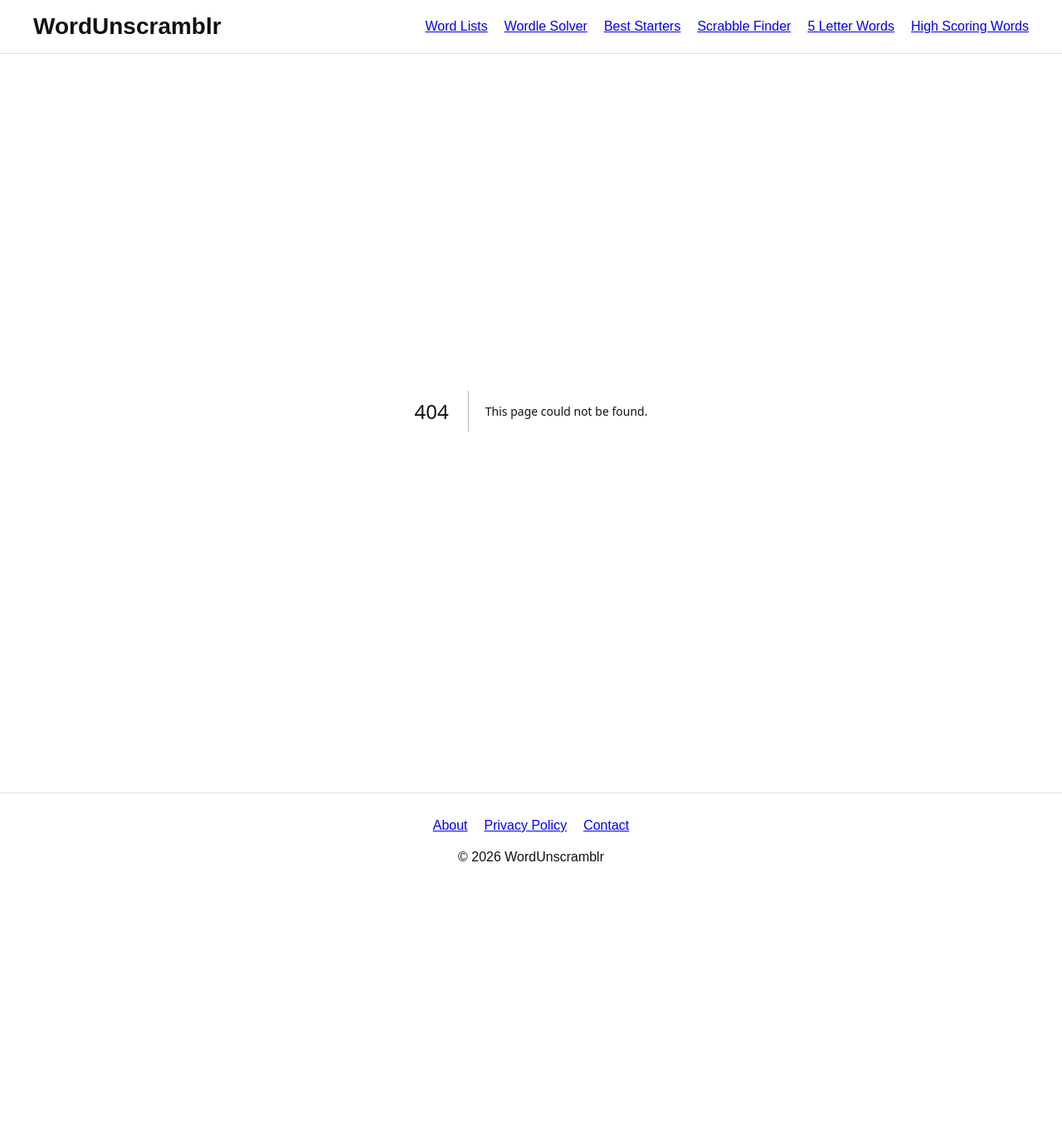
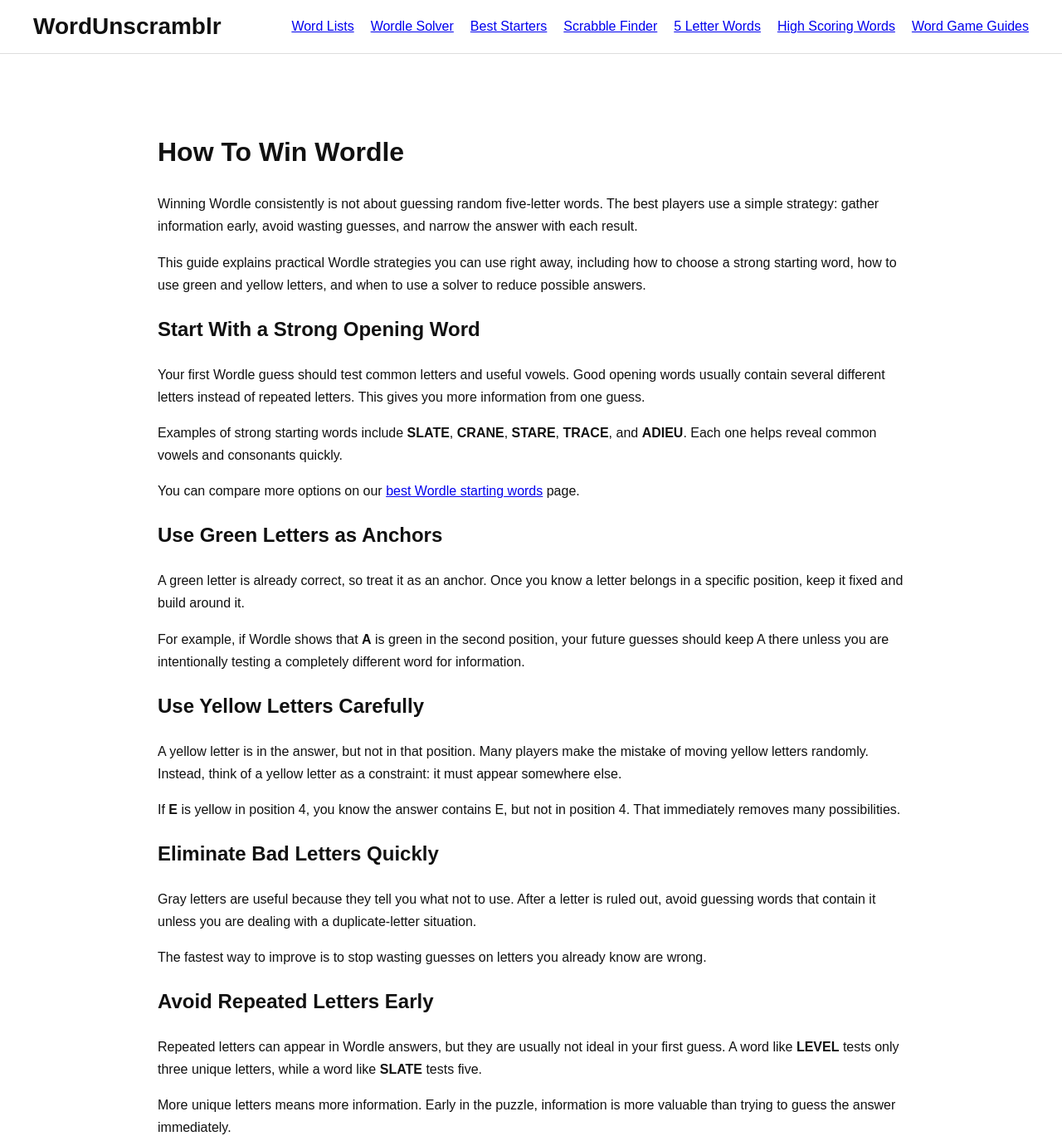
Before and after one commit to valuesource/word-tools, a Next.js app: page /guides/how-to-win-wordle in a window 1280 px wide. Before the commit this address had no page. Shown: the top 1369 px of the page at 83% size. Before the commit the page ends 1088 px from the top, so only its background shows below. Built offline with nearby package versions, Linux system fonts and the light colour scheme.

Commit message:
Add How To Win Wordle guide

```diff
--- /dev/null
+++ b/app/guides/how-to-win-wordle/page.js
@@ -0,0 +1,198 @@
+import Link from 'next/link'
+
+export const metadata = {
+  title: 'How To Win Wordle: Practical Strategies That Actually Help',
+  description:
+    'Learn how to win Wordle more consistently with smart starting words, letter elimination, pattern strategy, and solver tips.',
+}
+
+export default function HowToWinWordlePage() {
+  return (
+    <main style={{ maxWidth: 900, margin: '0 auto', padding: 40, lineHeight: 1.7 }}>
+      <h1>How To Win Wordle</h1>
+
+      <p>
+        Winning Wordle consistently is not about guessing random five-letter
+        words. The best players use a simple strategy: gather information early,
+        avoid wasting guesses, and narrow the answer with each result.
+      </p>
+
+      <p>
+        This guide explains practical Wordle strategies you can use right away,
+        including how to choose a strong starting word, how to use green and
+        yellow letters, and when to use a solver to reduce possible answers.
+      </p>
+
+      <h2>Start With a Strong Opening Word</h2>
+
+      <p>
+        Your first Wordle guess should test common letters and useful vowels.
+        Good opening words usually contain several different letters instead of
+        repeated letters. This gives you more information from one guess.
+      </p>
+
+      <p>
+        Examples of strong starting words include <strong>SLATE</strong>,{' '}
+        <strong>CRANE</strong>, <strong>STARE</strong>, <strong>TRACE</strong>,
+        and <strong>ADIEU</strong>. Each one helps reveal common vowels and
+        consonants quickly.
+      </p>
+
+      <p>
+        You can compare more options on our{' '}
+        <Link href="/best-wordle-starting-words">
+          best Wordle starting words
+        </Link>{' '}
+        page.
+      </p>
+
+      <h2>Use Green Letters as Anchors</h2>
+
+      <p>
+        A green letter is already correct, so treat it as an anchor. Once you
+        know a letter belongs in a specific position, keep it fixed and build
+        around it.
+      </p>
+
+      <p>
+        For example, if Wordle shows that <strong>A</strong> is green in the
+        second position, your future guesses should keep A there unless you are
+        intentionally testing a completely different word for information.
+      </p>
+
+      <h2>Use Yellow Letters Carefully</h2>
+
+      <p>
+        A yellow letter is in the answer, but not in that position. Many players
+        make the mistake of moving yellow letters randomly. Instead, think of a
+        yellow letter as a constraint: it must appear somewhere else.
+      </p>
+
+      <p>
+        If <strong>E</strong> is yellow in position 4, you know the answer
+        contains E, but not in position 4. That immediately removes many
+        possibilities.
+      </p>
+
+      <h2>Eliminate Bad Letters Quickly</h2>
+
+      <p>
+        Gray letters are useful because they tell you what not to use. After a
+        letter is ruled out, avoid guessing words that contain it unless you are
+        dealing with a duplicate-letter situation.
+      </p>
+
+      <p>
+        The fastest way to improve is to stop wasting guesses on letters you
+        already know are wrong.
+      </p>
+
+      <h2>Avoid Repeated Letters Early</h2>
+
+      <p>
+        Repeated letters can appear in Wordle answers, but they are usually not
+        ideal in your first guess. A word like <strong>LEVEL</strong> tests only
+        three unique letters, while a word like <strong>SLATE</strong> tests
+        five.
+      </p>
+
+      <p>
+        More unique letters means more information. Early in the puzzle,
+        information is more valuable than trying to guess the answer immediately.
+      </p>
+
+      <h2>Use Patterns to Narrow the Answer</h2>
+
+      <p>
+        Once you know some positions, use a pattern. For example:
+      </p>
+
+      <ul>
+        <li><strong>A**E*</strong> means A is first and E is fourth.</li>
+        <li><strong>**A**</strong> means A is in the third position.</li>
+        <li><strong>*R*E*</strong> means R is second and E is fourth.</li>
+      </ul>
+
+      <p>
+        Our <Link href="/wordle-solver">Wordle Solver</Link> lets you enter
+        patterns, included letters, excluded letters, and yellow-letter rules to
+        find possible answers.
+      </p>
+
+      <h2>When To Use a Wordle Solver</h2>
+
+      <p>
+        A solver is most useful after your first or second guess. At that point,
+        you usually have enough information to reduce the possible answers
+        dramatically.
+      </p>
+
+      <p>
+        Instead of scrolling through random words, enter your known green,
+        yellow, and gray letters into the solver. This gives you a focused list
+        of possible answers ranked by usefulness.
+      </p>
+
+      <h2>Common Wordle Mistakes</h2>
+
+      <ul>
+        <li>Using too many repeated letters early.</li>
+        <li>Ignoring yellow-letter position rules.</li>
+        <li>Reusing gray letters unnecessarily.</li>
+        <li>Guessing obscure words too soon.</li>
+        <li>Choosing words that do not test enough new letters.</li>
+      </ul>
+
+      <h2>Simple Winning Strategy</h2>
+
+      <p>
+        A strong Wordle approach looks like this:
+      </p>
+
+      <ol>
+        <li>Start with a word that has common letters and no repeats.</li>
+        <li>Use the second guess to test new letters.</li>
+        <li>Lock in green letters.</li>
+        <li>Move yellow letters to new positions.</li>
+        <li>Remove gray letters from consideration.</li>
+        <li>Use a solver when the answer pool becomes small.</li>
+      </ol>
+
+      <h2>Helpful Wordle Tools</h2>
+
+      <ul>
+        <li><Link href="/wordle-solver">Wordle Solver</Link></li>
+        <li><Link href="/best-wordle-starting-words">Best Wordle Starting Words</Link></li>
+        <li><Link href="/5-letter-words">5 Letter Words</Link></li>
+        <li><Link href="/words-containing/th">Words Containing TH</Link></li>
+      </ul>
+
+      <h2>FAQ</h2>
+
+      <h3>What is the best first word for Wordle?</h3>
+      <p>
+        There is no single perfect first word, but strong options include
+        SLATE, CRANE, STARE, TRACE, and ADIEU because they test useful vowels
+        and common consonants.
+      </p>
+
+      <h3>Should I use vowels first?</h3>
+      <p>
+        Yes, but balance matters. A word with several vowels can be useful, but
+        you also need common consonants like R, S, T, L, N, and C.
+      </p>
+
+      <h3>Are repeated letters bad?</h3>
+      <p>
+        Repeated letters are not bad, but they are usually less useful early.
+        Early guesses should test as many different letters as possible.
+      </p>
+
+      <h3>When should I use a Wordle solver?</h3>
+      <p>
+        A solver is most helpful after one or two guesses, once you have green,
+        yellow, or gray clues to narrow the possible answers.
+      </p>
+    </main>
+  )
+}
--- a/app/page.js
+++ b/app/page.js
@@ -99,6 +99,7 @@ export default function Home() {
         <li><Link href="/wordle-helper">Wordle Helper</Link></li>
         <li><Link href="/scrabble-word-finder">Scrabble Word Finder</Link></li>
         <li><Link href="/best-wordle-starting-words">Best Wordle Starting Words</Link></li>
+        <li><Link href="/guides">Word Game Guides</Link></li>
 
         </ul>
       </section>
--- a/app/sitemap.js
+++ b/app/sitemap.js
@@ -19,6 +19,7 @@ export default async function sitemap() {
     urls.push('/highest-scoring-words')
     urls.push('/scrabble-word-finder')
     urls.push('/wordle-helper')
+    urls.push('/guides')
   })
 
   const commonCombos = [
--- a/components/Header.js
+++ b/components/Header.js
@@ -61,7 +61,10 @@ export default function Header() {
           <Link href="/highest-scoring-words">
             High Scoring Words
           </Link>
-        </nav>
+
+          <Link href="/guides">
+            Word Game Guides</Link>
+                 </nav>
       </div>
     </header>
   )
```
Also changed, not shown: app/guides/page.js (added, +74 -0 lines), app/guides/best-scrabble-words/page.js (added), app/guides/best-wordle-strategies/page.js (added), app/icon.png, 1 other file (tests, documents, lock files or other folders).
